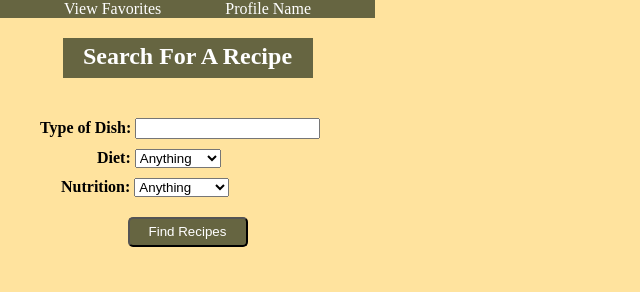
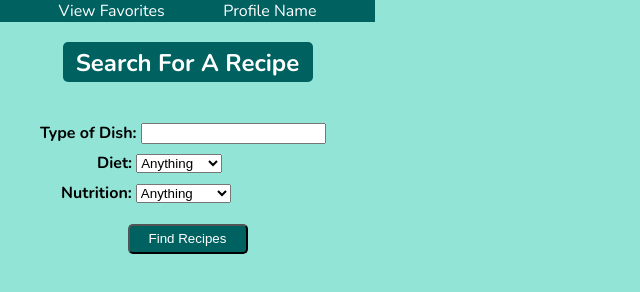
Before and after one commit to jakeobewell/Recipe-Finder, a website: page index.html in a window 1280 px wide. Shown: the whole page, without its empty margins (0-640 px from the left). Drawn offline with nearby package versions, Linux system fonts and the light colour scheme.

Commit message:
working on styling issue-7

```diff
--- a/css/styles.css
+++ b/css/styles.css
@@ -1,20 +1,22 @@
 body {
-  background-color: #ffe39e;
+  background-color:  #91e4d6;
+  font-family: 'Nunito';
 }
 
 h1 {
-  background-color: #666541;
+  background-color: #006161;
   color: white;
   text-align: center;
 }
 
 h2 {
-  background-color: #666541;
+  background-color: #006161;
   color: white;
   text-align: center;
   width: 250px;
   height: 40px;
   padding-top: 5px;
+  border-radius: 5px;
 }
 
 h3 {
@@ -27,7 +29,7 @@
   justify-content: center;
 }
 .profile-head {
-  background-color: #666541;
+  background-color:#006161;
 }
 .button-container {
   text-align: center;
@@ -63,12 +65,13 @@
 }
 
 .search-button {
-  background-color: #666541;
+  background-color: #006161;
   width: 120px;
   height: 30px;
   border-radius: 5px;
   margin-top: 20px;
   color: white;
+  border-radius: 5px;
 }
 
 a {
@@ -77,7 +80,7 @@
 }
 
 nav {
-  background-color: #666541;
+  background-color:  #006161;
   color: white;
 }
 
@@ -88,8 +91,9 @@
 .recipe-button,
 .favorite-button,
 .unfavorite-button {
-  background-color: #666541;
+  background-color: #006161;
   color: white;
+  border-radius: 7px;
 }
 
 .column-half a {
--- a/index.html
+++ b/index.html
@@ -4,6 +4,8 @@
   <meta charset="UTF-8">
   <meta name="viewport" content="width=device-width, initial-scale=1.0">
   <title>AJAX Project</title>
+  <link rel="preconnect" href="https://fonts.gstatic.com">
+  <link href="https://fonts.googleapis.com/css2?family=Nunito:wght@400;700&display=swap" rel="stylesheet">
   <link rel="stylesheet" href="css/reset.css">
   <link rel="stylesheet" href="css/layout.css">
   <link rel="stylesheet" href="css/styles.css">
```
